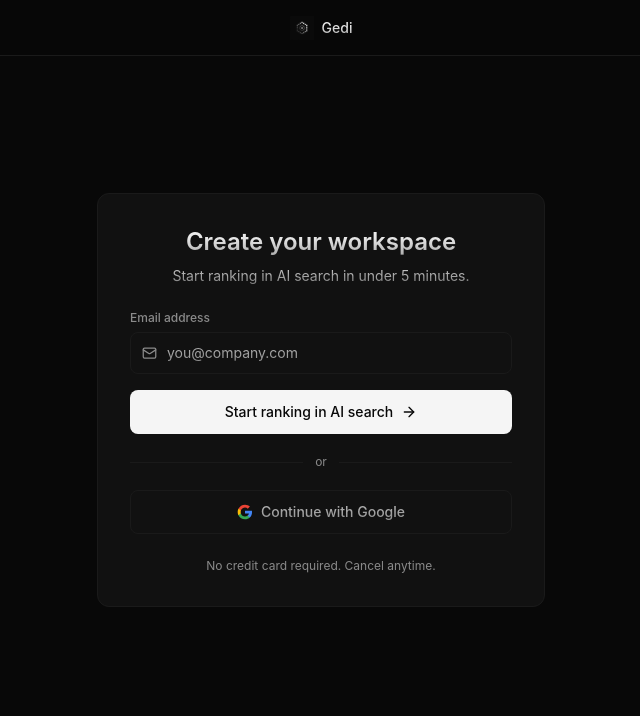
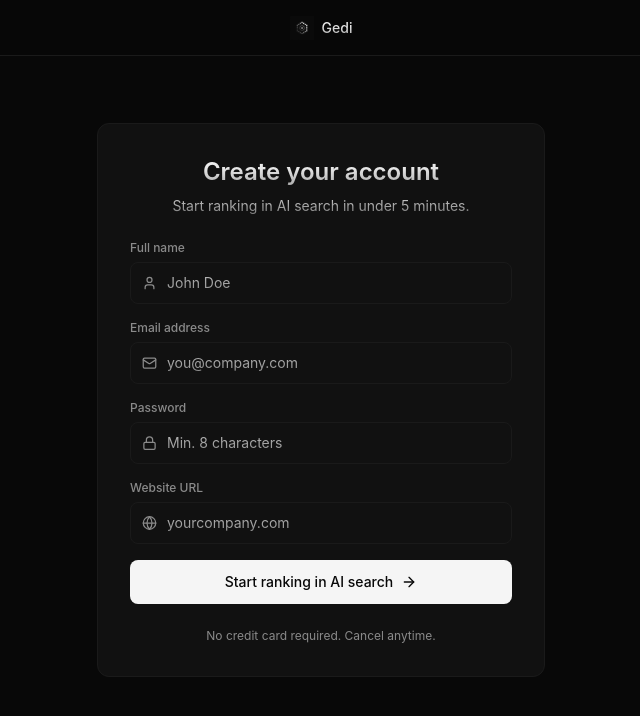
Before and after one commit to tonipcv/gedi-landing, a Next.js app: page /signup in a window 1280 px wide. Shown: the top 716 px of the page, without its empty margins (319-959 px from the left). Built offline with nearby package versions, Linux system fonts and the light colour scheme; no server answers.

Commit message:
feat: add real account creation via Prisma + signup API route

```diff
--- a/package.json
+++ b/package.json
@@ -7,6 +7,7 @@
     "start": "next start"
   },
   "dependencies": {
+    "@prisma/client": "^6.7.0",
     "lucide-react": "^1.21.0",
     "next": "^15.1.0",
     "react": "^19.0.0",
@@ -18,6 +19,7 @@
     "@types/react-dom": "^19.0.0",
     "autoprefixer": "^10.4.20",
     "postcss": "^8.4.49",
+    "prisma": "^6.7.0",
     "tailwindcss": "^3.4.15",
     "typescript": "^5.7.0"
   }
--- /dev/null
+++ b/src/app/api/signup/route.ts
@@ -0,0 +1,125 @@
+import { createHash, randomUUID } from "node:crypto";
+import { NextResponse } from "next/server";
+import { prisma } from "@/lib/prisma";
+
+function hash(value: string) {
+  return createHash("sha256").update(value).digest("hex");
+}
+
+function companyFor(userId: string, email: string, name: string, websiteUrl: string) {
+  return {
+    id: `tenant_${randomUUID()}`,
+    userId,
+    name: name || "My Workspace",
+    websiteUrl: websiteUrl || "xase.ai",
+    industry: "Technology",
+    language: "English",
+    discoverySource: "Landing Page",
+    description: "",
+    timezone: "UTC+00:00 London",
+    onboardingCompleted: false,
+    onboardingStep: 1,
+    onboardingGoal: "",
+    onboardingAnalysisJson: "{}",
+    onboardingFunnelJson: "{}",
+    leadStatus: "active",
+    seoScore: 0,
+    articlesInQueue: 0,
+    audiences: [] as { id: string; name: string }[],
+    competitors: [] as { id: string; domain: string }[],
+    notifications: [
+      { id: "n_email", key: "email", label: "Email", help: "", enabled: true },
+      { id: "n_keyword", key: "keyword", label: "Keyword Ranking", help: "", enabled: true },
+      { id: "n_weekly", key: "weekly", label: "Weekly Reports", help: "", enabled: true },
+      { id: "n_billing", key: "billing", label: "Billing", help: "", enabled: true },
+    ],
+    automation: null,
+    integrations: [] as any[],
+    contentItems: [] as any[],
+    keywords: [] as any[],
+    analyticsSnapshots: [
+      {
+        id: "snap_30d",
+        period: "30d",
+        visitors: 0,
+        visitorsDelta: 0,
+        avgPosition: 0,
+        positionDelta: 0,
+        keywordsRanking: 0,
+        articlesPublished: 0,
+      },
+    ],
+    chatMessages: [] as any[],
+  };
+}
+
+const SESSION_COOKIE = "gedi_session";
+
+export async function POST(request: Request) {
+  try {
+    const body = await request.json();
+    const email = String(body.email || "").toLowerCase().trim();
+    const password = String(body.password || "");
+    const name = String(body.name || email.split("@")[0] || "").trim();
+    const websiteUrl = String(body.websiteUrl || "").trim();
+
+    if (!email.includes("@")) {
+      return NextResponse.json({ error: "Invalid email" }, { status: 400 });
+    }
+    if (password.length < 8) {
+      return NextResponse.json({ error: "Password must be at least 8 characters" }, { status: 400 });
+    }
+
+    const existing = await prisma.user.findUnique({ where: { email } });
+    if (existing) {
+      return NextResponse.json({ error: "Email already exists" }, { status: 400 });
+    }
+
+    const user = await prisma.user.create({
+      data: {
+        name: name || email.split("@")[0],
+        email,
+        role: "USER",
+        password: hash(password),
+      },
+    });
+
+    const company = companyFor(user.id, email, name, websiteUrl || "xase.ai");
+    const subscription = { id: `sub_${randomUUID()}`, companyId: company.id, status: "free" };
+
+    await prisma.appState.create({
+      data: {
+        userId: user.id,
+        company: company as any,
+        subscription: subscription as any,
+      },
+    });
+
+    const token = randomUUID();
+    const expiresAt = new Date(Date.now() + 1000 * 60 * 60 * 24 * 30);
+    await prisma.session.create({
+      data: { token, userId: user.id, expiresAt },
+    });
+
+    const response = NextResponse.json({
+      user: {
+        id: user.id,
+        name: user.name,
+        email: user.email,
+        initials: (user.name || email).split(/\s+/).filter(Boolean).slice(0, 2).map((p: string) => p[0]?.toUpperCase()).join("") || "U",
+        role: "user",
+      },
+      company,
+      subscription,
+    });
+
+    response.headers.set(
+      "Set-Cookie",
+      `${SESSION_COOKIE}=${token}; Path=/; HttpOnly; SameSite=Lax; Max-Age=${60 * 60 * 24 * 30}`
+    );
+
+    return response;
+  } catch (error: any) {
+    return NextResponse.json({ error: error.message || "Signup failed" }, { status: 400 });
+  }
+}
--- a/src/app/signup/page.tsx
+++ b/src/app/signup/page.tsx
@@ -1,23 +1,51 @@
 "use client";
 
 import { FormEvent, useState } from "react";
-import { ArrowRight, Mail } from "lucide-react";
-
-const APP_URL = process.env.NEXT_PUBLIC_APP_URL || "https://dash.gedi.dev";
+import { ArrowRight, Globe, Mail, Lock, User, Loader2 } from "lucide-react";
 
 export default function SignupPage() {
   const [loading, setLoading] = useState(false);
+  const [error, setError] = useState("");
+  const [name, setName] = useState("");
   const [email, setEmail] = useState("");
+  const [password, setPassword] = useState("");
+  const [websiteUrl, setWebsiteUrl] = useState("");
 
   async function submit(event: FormEvent<HTMLFormElement>) {
     event.preventDefault();
+    setError("");
     if (!email.includes("@")) return;
+    if (password.length < 8) {
+      setError("Password must be at least 8 characters");
+      return;
+    }
     setLoading(true);
-    const params = new URLSearchParams({
-      email: email.trim(),
-      source: "landing_signup",
-    });
-    window.location.href = `${APP_URL}/signup?${params.toString()}`;
+
+    try {
+      const res = await fetch("/api/signup", {
+        method: "POST",
+        headers: { "Content-Type": "application/json" },
+        body: JSON.stringify({
+          name: name.trim(),
+          email: email.trim(),
+          password,
+          websiteUrl: websiteUrl.trim(),
+          source: "landing_signup",
+        }),
+      });
+
+      const data = await res.json();
+      if (!res.ok) {
+        setError(data.error || "Signup failed");
+        setLoading(false);
+        return;
+      }
+
+      window.location.href = "https://dash.gedi.dev/onboarding";
+    } catch {
+      setError("Something went wrong. Please try again.");
+      setLoading(false);
+    }
   }
 
   return (
@@ -31,18 +59,33 @@ export default function SignupPage() {
 
       <div className="w-full max-w-md rounded-xl border border-border bg-surface p-6 sm:p-8">
         <div className="mb-6 text-center">
-          <h1 className="text-2xl font-semibold text-grad-light">Create your workspace</h1>
+          <h1 className="text-2xl font-semibold text-grad-light">Create your account</h1>
           <p className="mt-2 text-sm text-grad-subtle">Start ranking in AI search in under 5 minutes.</p>
         </div>
 
         <form onSubmit={submit} className="space-y-4">
+          <div>
+            <label className="mb-1.5 block text-xs font-medium text-muted" htmlFor="name">Full name</label>
+            <div className="relative">
+              <User size={15} className="absolute left-3 top-1/2 -translate-y-1/2 text-muted" />
+              <input
+                id="name"
+                type="text"
+                value={name}
+                onChange={(e) => setName(e.target.value)}
+                className="w-full rounded-lg border border-border bg-bg py-2.5 pl-9 pr-3 text-sm text-grad-subtle placeholder:text-muted focus:border-muted focus:outline-none"
+                placeholder="John Doe"
+                required
+              />
+            </div>
+          </div>
+
           <div>
             <label className="mb-1.5 block text-xs font-medium text-muted" htmlFor="email">Email address</label>
             <div className="relative">
               <Mail size={15} className="absolute left-3 top-1/2 -translate-y-1/2 text-muted" />
               <input
                 id="email"
-                name="email"
                 type="email"
                 value={email}
                 onChange={(e) => setEmail(e.target.value)}
@@ -52,30 +95,58 @@ export default function SignupPage() {
               />
             </div>
           </div>
+
+          <div>
+            <label className="mb-1.5 block text-xs font-medium text-muted" htmlFor="password">Password</label>
+            <div className="relative">
+              <Lock size={15} className="absolute left-3 top-1/2 -translate-y-1/2 text-muted" />
+              <input
+                id="password"
+                type="password"
+                value={password}
+                onChange={(e) => setPassword(e.target.value)}
+                className="w-full rounded-lg border border-border bg-bg py-2.5 pl-9 pr-3 text-sm text-grad-subtle placeholder:text-muted focus:border-muted focus:outline-none"
+                placeholder="Min. 8 characters"
+                minLength={8}
+                required
+              />
+            </div>
+          </div>
+
+          <div>
+            <label className="mb-1.5 block text-xs font-medium text-muted" htmlFor="websiteUrl">Website URL</label>
+            <div className="relative">
+              <Globe size={15} className="absolute left-3 top-1/2 -translate-y-1/2 text-muted" />
+              <input
+                id="websiteUrl"
+                type="url"
+                value={websiteUrl}
+                onChange={(e) => setWebsiteUrl(e.target.value)}
+                className="w-full rounded-lg border border-border bg-bg py-2.5 pl-9 pr-3 text-sm text-grad-subtle placeholder:text-muted focus:border-muted focus:outline-none"
+                placeholder="yourcompany.com"
+                required
+              />
+            </div>
+          </div>
+
+          {error && (
+            <p className="rounded-lg border border-red-500/20 bg-red-500/10 px-3 py-2 text-xs text-red-400">{error}</p>
+          )}
+
           <button disabled={loading} className="flex h-11 w-full items-center justify-center gap-2 rounded-lg bg-highlight text-sm font-medium text-bg transition-opacity hover:opacity-90 disabled:opacity-50">
-            {loading ? "Creating..." : "Start ranking in AI search"}
-            {!loading && <ArrowRight size={16} />}
+            {loading ? (
+              <>
+                <Loader2 size={16} className="animate-spin" />
+                Creating account...
+              </>
+            ) : (
+              <>
+                Start ranking in AI search
+                <ArrowRight size={16} />
+              </>
+            )}
           </button>
         </form>
-
-        <div className="mt-5 flex items-center gap-3">
-          <div className="flex-1 border-t border-border" />
-          <span className="text-xs text-muted">or</span>
-          <div className="flex-1 border-t border-border" />
-        </div>
-
-        <a
-          href={`${APP_URL}/api/auth/google`}
-          className="mt-5 flex h-11 w-full items-center justify-center gap-2 rounded-lg border border-border text-sm font-medium text-grad-subtle transition-colors hover:border-muted hover:text-grad-light"
-        >
-          <svg className="h-4 w-4" viewBox="0 0 24 24">
-            <path fill="#4285F4" d="M22.56 12.25c0-.78-.07-1.53-.2-2.25H12v4.26h5.92a5.06 5.06 0 01-2.2 3.32v2.77h3.57c2.08-1.92 3.28-4.74 3.28-8.1z" />
-            <path fill="#34A853" d="M12 23c2.97 0 5.46-.98 7.28-2.66l-3.57-2.77c-.98.66-2.23 1.06-3.71 1.06-2.86 0-5.29-1.93-6.16-4.53H2.18v2.84C3.99 20.53 7.7 23 12 23z" />
-            <path fill="#FBBC05" d="M5.84 14.09c-.22-.66-.35-1.36-.35-2.09s.13-1.43.35-2.09V7.07H2.18C1.43 8.55 1 10.22 1 12s.43 3.45 1.18 4.93l2.85-2.22.81-.62z" />
-            <path fill="#EA4335" d="M12 5.38c1.62 0 3.06.56 4.21 1.64l3.15-3.15C17.45 2.09 14.97 1 12 1 7.7 1 3.99 3.47 2.18 7.07l3.66 2.84c.87-2.6 3.3-4.53 6.16-4.53z" />
-          </svg>
-          Continue with Google
-        </a>
 
         <p className="mt-6 text-center text-xs text-muted">
           No credit card required. Cancel anytime.
--- /dev/null
+++ b/src/lib/prisma.ts
@@ -0,0 +1,7 @@
+import { PrismaClient } from "@prisma/client";
+
+const globalForPrisma = globalThis as unknown as { prisma: PrismaClient };
+
+export const prisma = globalForPrisma.prisma || new PrismaClient();
+
+if (process.env.NODE_ENV !== "production") globalForPrisma.prisma = prisma;
```
Also changed, not shown: 2 other files (tests, documents, lock files or other folders).
